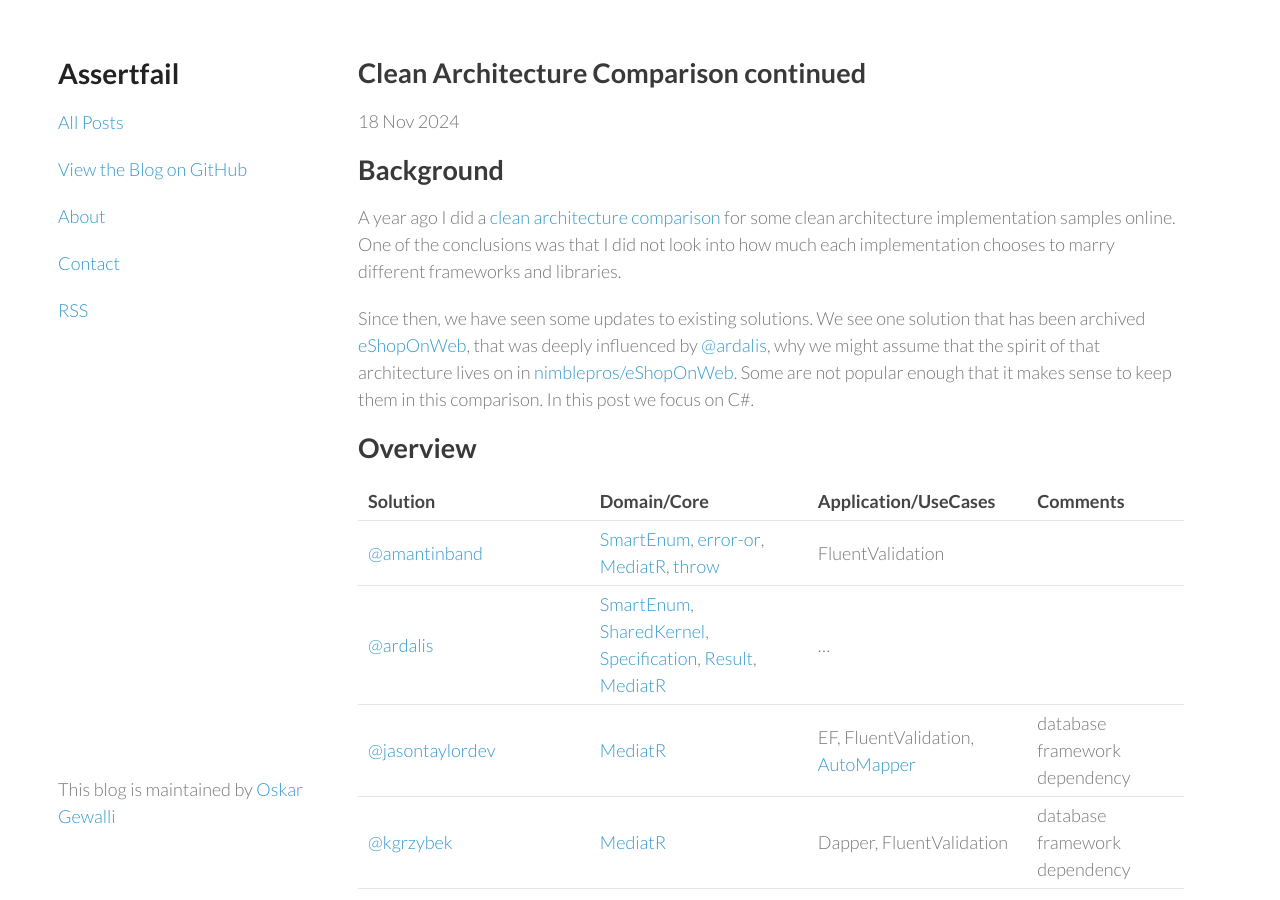
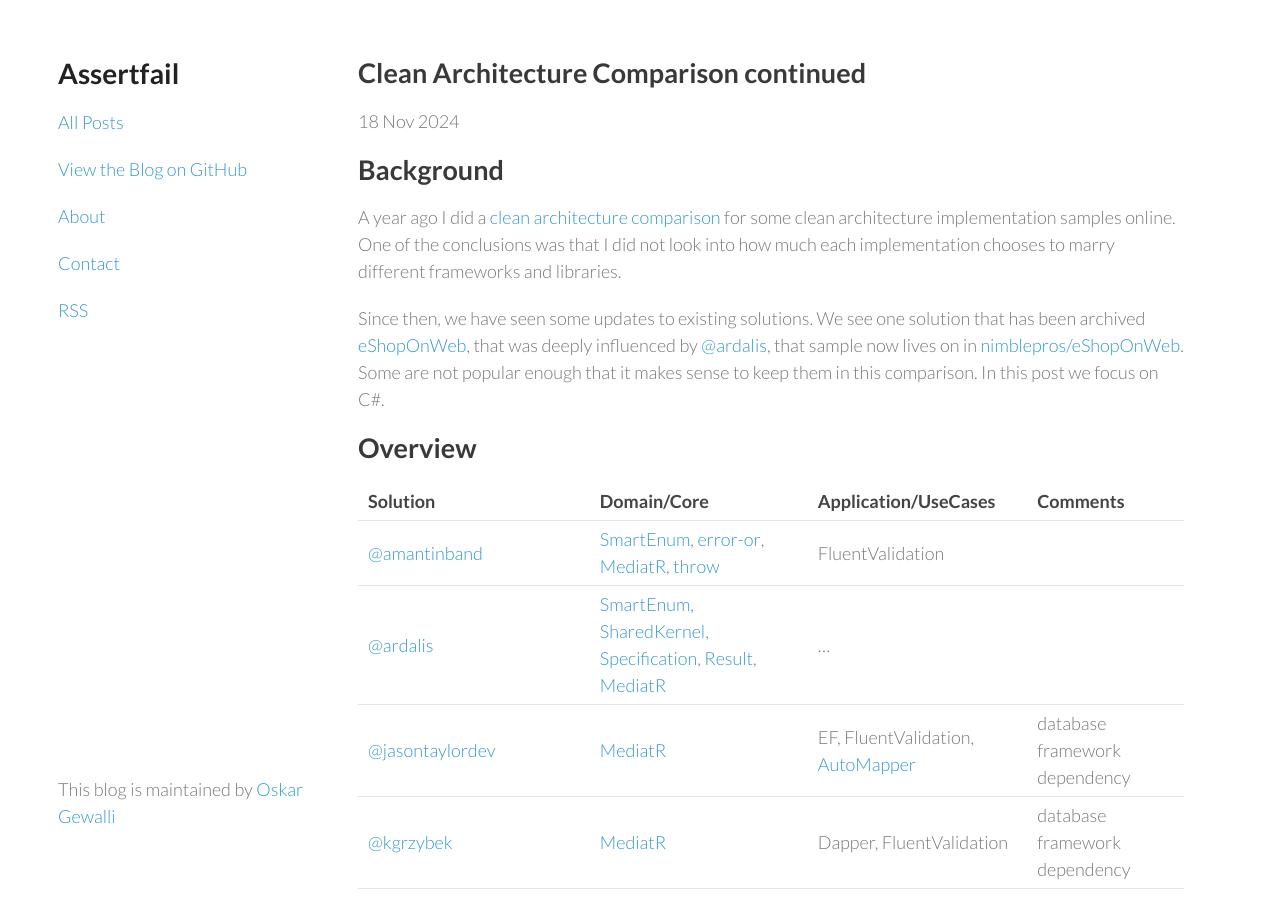
Before and after one commit to wallymathieu/assertfail, a Jekyll site: the page built from _posts/2024-11-18-Clean-Architecture-Comparison-continued.md, in a window 1280 px wide and 900 px high. Built offline with Jekyll 4.4.1, drawn with Linux system fonts in a browser that asks for light colours; nearby versions of some CDN libraries.

```diff
--- a/_posts/2024-11-18-Clean-Architecture-Comparison-continued.md
+++ b/_posts/2024-11-18-Clean-Architecture-Comparison-continued.md
@@ -8,7 +8,7 @@
 
 A year ago I did a [clean architecture comparison](https://assertfail.gewalli.se/2023/12/02/Clean-Architecture-Comparison.html) for some clean architecture implementation samples online. One of the conclusions was that I did not look into how much each implementation chooses to marry different frameworks and libraries.
 
-Since then, we have seen some updates to existing solutions. We see one solution that has been archived [eShopOnWeb](https://github.com/dotnet-architecture/eShopOnWeb), that was deeply influenced by [@ardalis](https://github.com/ardalis), why we might assume that the spirit of that architecture lives on in [nimblepros/eShopOnWeb](https://github.com/nimblepros/eShopOnWeb). Some are not popular enough that it makes sense to keep them in this comparison. In this post we focus on C#.
+Since then, we have seen some updates to existing solutions. We see one solution that has been archived [eShopOnWeb](https://github.com/dotnet-architecture/eShopOnWeb), that was deeply influenced by [@ardalis](https://github.com/ardalis), that sample now lives on in [nimblepros/eShopOnWeb](https://github.com/nimblepros/eShopOnWeb). Some are not popular enough that it makes sense to keep them in this comparison. In this post we focus on C#.
 
 ## Overview
 
```
